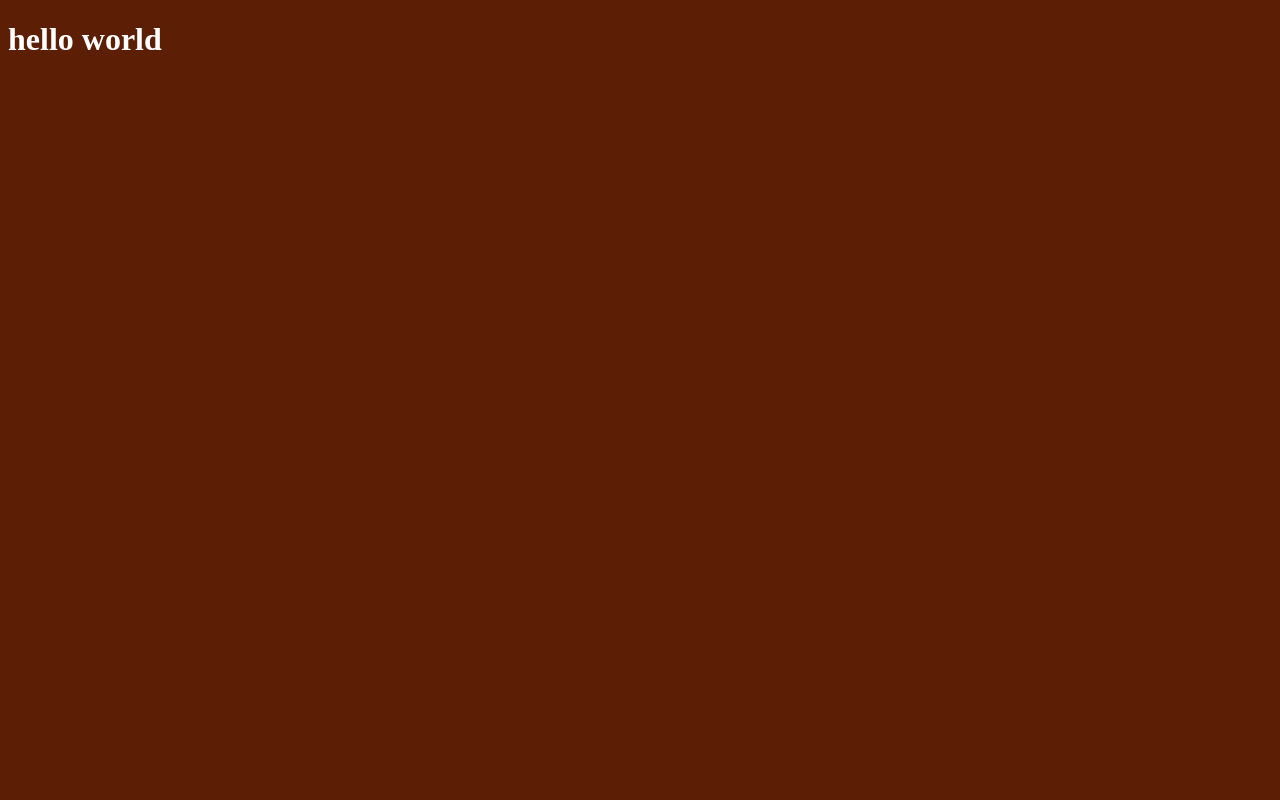
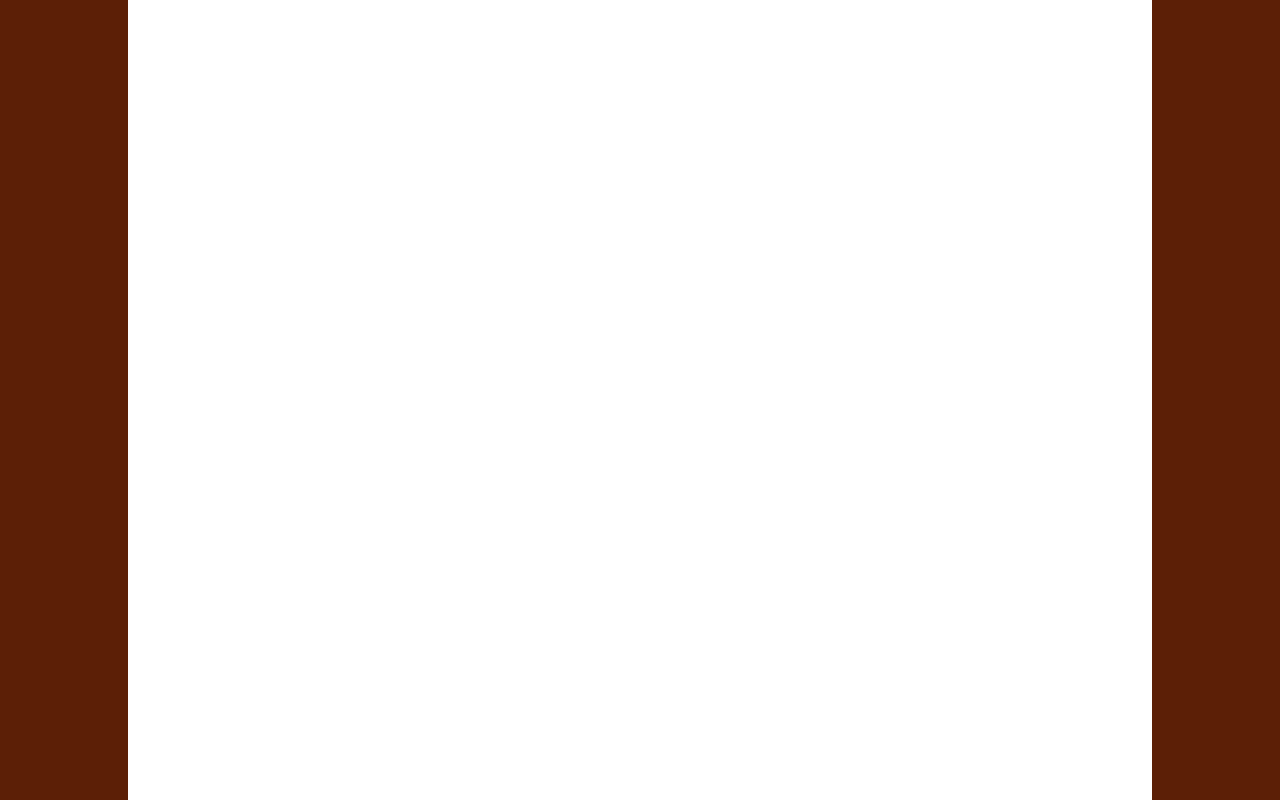
Before and after one commit to MarlaRey/ReactAppStyledComponentSupabase, a React (Vite) app: page / in a window 1280 px wide. Built offline with nearby package versions, Linux system fonts and the light colour scheme.

Commit message:
forsøg med mixins

```diff
--- a/index.html
+++ b/index.html
@@ -5,7 +5,7 @@
     <link rel="icon" type="image/svg+xml" href="/vite.svg" />
     <meta name="viewport" content="width=device-width, initial-scale=1.0" />
     <title>ReactApp_StyledComponents_Supabase</title>
-  </head>
+    <link href="https://fonts.googleapis.com/css2?family=Titillium+Web:ital,wght@0,200;0,300;0,400;0,600;0,700;0,900;1,200;1,300;1,400;1,600;1,700&display=swap" rel="stylesheet">  </head>
   <body>
     <div id="root"></div>
     <script type="module" src="/src/main.jsx"></script>
--- a/src/App.jsx
+++ b/src/App.jsx
@@ -1,11 +1,13 @@
 import { useState } from 'react'
 import './App.scss'
+import { Container } from './StyledComponents/Container.style'
 
 function App() {
 
   return (
     <>
-      <h1>hello world</h1>
+      <Container maxwidth="1024"></Container>
+
     </>
   )
 }
--- /dev/null
+++ b/src/StyledComponents/Container.style.js
@@ -0,0 +1,13 @@
+import styled from "styled-components"
+
+export const Container = styled.section`
+background-color: ${props => props.theme.colors.light};
+width: 100%;
+max-width: ${props => props.maxwidth}px;
+height: 100%;
+min-height: 100vh;
+margin: 0 auto;
+padding: 0 1rem;
+overflow: auto;
+
+`
--- a/src/StyledComponents/Global.style.js
+++ b/src/StyledComponents/Global.style.js
@@ -1,4 +1,5 @@
 import { createGlobalStyle } from "styled-components";
+import { Reset } from "./Mixins.style";
 
 export const GlobalStyle = createGlobalStyle`
 * {
@@ -6,11 +7,13 @@ export const GlobalStyle = createGlobalStyle`
 }
 body{
     background-color: ${props => props.theme.colors.primary}
+    ${Reset};
 
 }
 h1{
     font-size: 2rem;
-    color: ${props => props.theme.colors.light}
+    color: ${props => props.theme.colors.secondary};
+    font-family: ${props => props.theme.fonts[0]}, sans-serif;
 }
 h2{
     fontsize: 1.5rem;
--- /dev/null
+++ b/src/StyledComponents/Mixins.style.js
@@ -0,0 +1,21 @@
+export const Reset = `
+margin: 0;
+padding: 0;
+box-sizing: border-box;
+margin-block-start: 0;
+margin-block-end: 0;
+margin-inline-start:0;
+margin-inline-end: 0;
+padding-inline-start:0;
+background-color: #5c1F06;
+`
+
+export const ResetList = `
+list-style-type: none;
+${Reset};
+`
+
+export const ResetButton = `
+border: 0 none;
+${Reset};
+`
--- a/src/StyledComponents/Theme.style.js
+++ b/src/StyledComponents/Theme.style.js
@@ -1,5 +1,7 @@
- //dette er bare et Javascript object, som er struktureret med nogle ting. Den kan du tage med dig og tilpasse dit projekt.
+
+//dette er bare et Javascript object, som er struktureret med nogle ting. Den kan du tage med dig og tilpasse dit projekt.
 export const theme = {
+
     //property:
 colors: {
     primary: "#5c1F06",
@@ -7,5 +9,9 @@ colors: {
     tertiary: "#524641",
     light: "#fff",
     dark: "#000"
+},
+fonts: [
+    "'Titillium Web', sans serif"
+
+]
 }
-}
```
